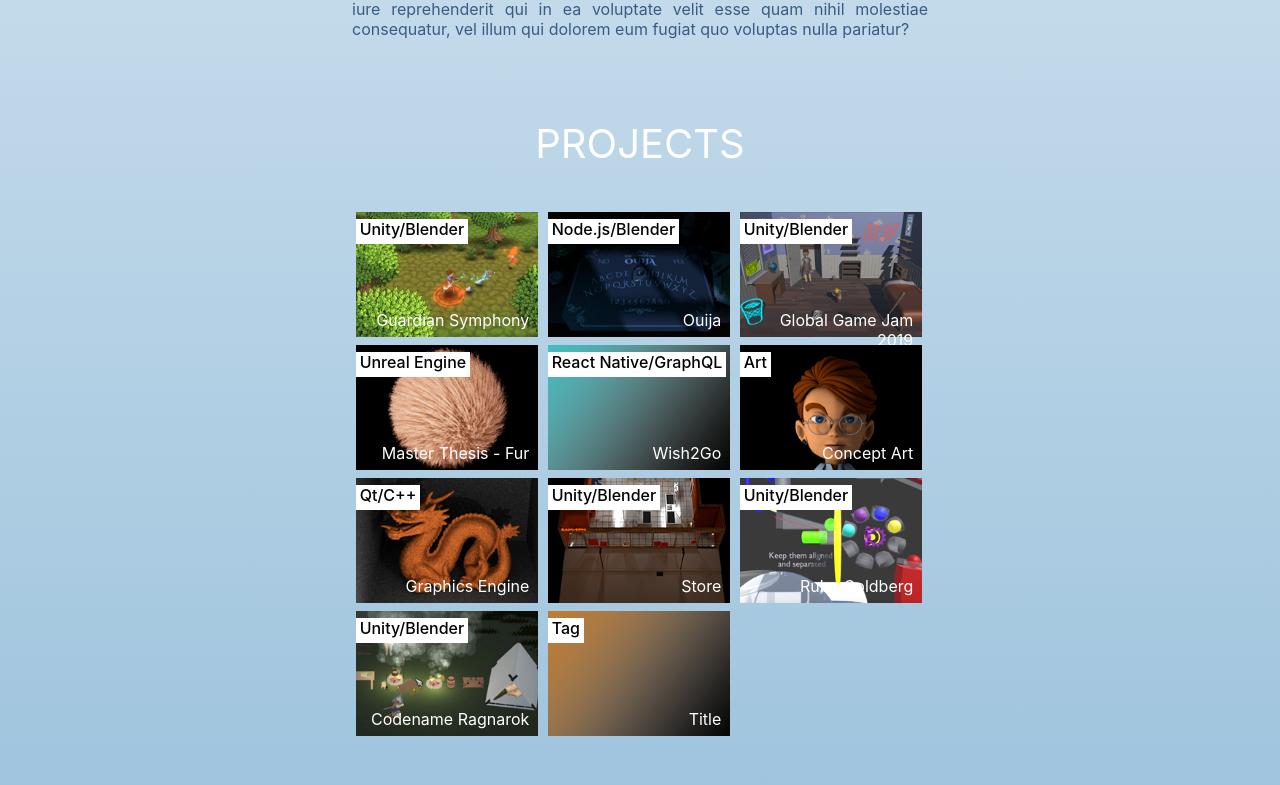
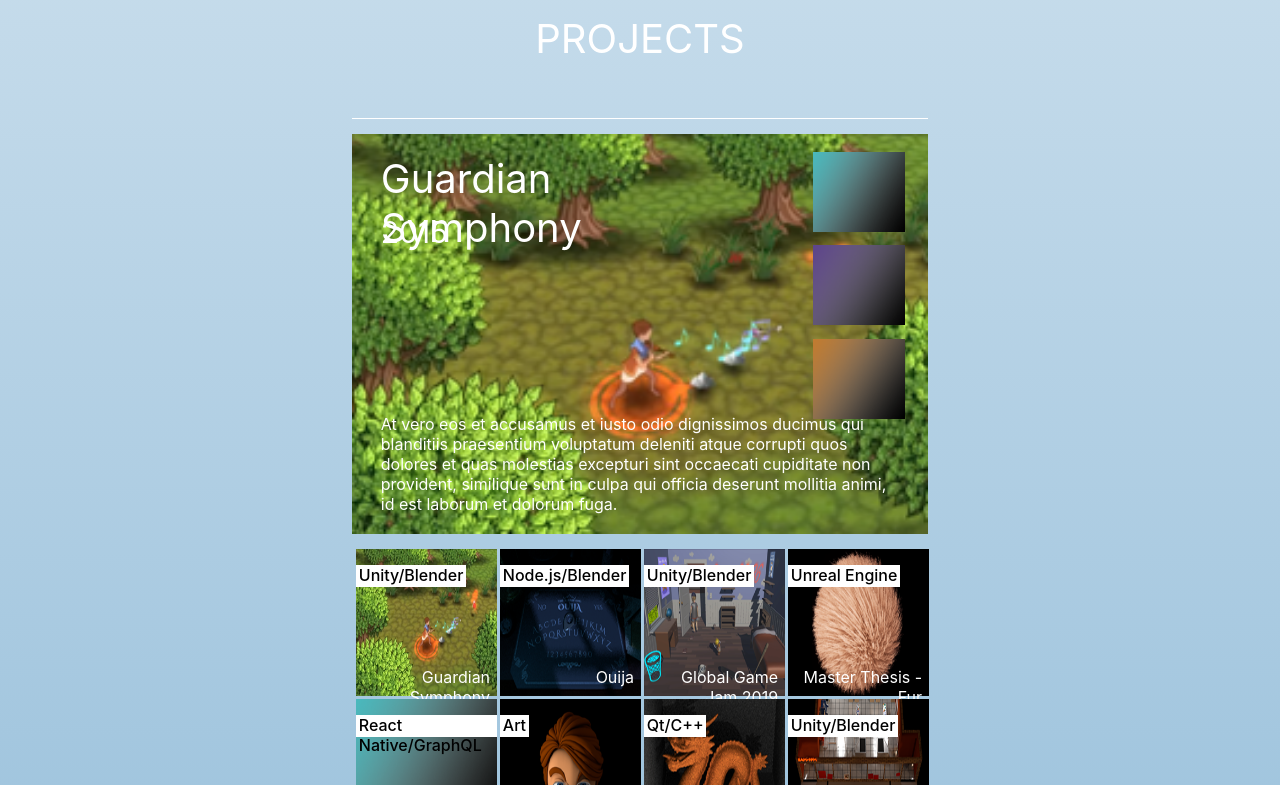
Before and after one commit to miht/leifhacks, a React (Create React App) app: page / in a window 1280 px wide. Shown: the part 1335-2120 px from the top of the page. Built offline with nearby package versions, Linux system fonts and the light colour scheme.

Commit message:
added refined projects view, with viewport.

```diff
--- a/src/components/components.css
+++ b/src/components/components.css
@@ -54,3 +54,11 @@
     width: 100%;
     height:  20%;
 }
+
+.Divider {
+    background-color: white;
+    height: 1px;
+    width: 100%;
+    margin-top: 15px;
+    margin-bottom: 15px;
+}
--- /dev/null
+++ b/src/components/components.jsx
@@ -0,0 +1,8 @@
+import React from 'react';
+import './components.css';
+
+function Divider() {
+    return <div className="Divider"/>;
+}
+
+export {Divider};
--- /dev/null
+++ b/src/components/projectDetailsPane.jsx
@@ -0,0 +1,35 @@
+import React, {useState} from 'react';
+import ProjectsPane from './projectspane';
+
+//Project Images
+import pImage1 from '../images/Project1.png';
+import pImage2 from '../images/Project2.png';
+import pImage3 from '../images/Project3.png';
+
+function ProjectDetailsPane(props) {
+
+    const [index, setIndex] = useState(0);
+
+    function onProjectSelected(index) {
+        setIndex(index);
+    }
+
+    const selectedProject = props.projects[index];
+    const thumbnails = [pImage1, pImage2, pImage3].map(image => {
+        return <img key={image} className="ProjectThumbnail" src={image}></img>;
+    })
+    return <div className="ProjectDetailsPane">
+        <div className="ProjectDetailsView" style={{ ... { backgroundImage: `url(${selectedProject.src})` } }}>
+            <p className="ProjectTitle">{selectedProject.title}</p>
+            <p className="ProjectDate">{selectedProject.date}</p>
+            <p className="ProjectDescription">{selectedProject.description}</p>
+            <div className="ProjectThumbnailList">
+                {thumbnails}
+            </div>
+        </div>
+        <ProjectsPane projects={props.projects} onClick={index => onProjectSelected(index)}>
+        </ProjectsPane>
+    </div>;
+}
+
+export default ProjectDetailsPane;
--- a/src/components/projectspane.jsx
+++ b/src/components/projectspane.jsx
@@ -2,8 +2,8 @@
 import React from 'react';
 
 function ProjectsPane (props) {
-    const projectItems = props.projects.map((item) => {
-        return <ProjectItem key={item.projectId} project={item} />;
+    const projectItems = props.projects.map((item, index) => {
+        return <ProjectItem key={item.projectId} project={item} onClick={() => props.onClick(index)} />;
     });
 
     return <div className="ProjectsPane">
@@ -12,7 +12,9 @@ function ProjectsPane (props) {
 }
 
 function ProjectItem (props) {
-    return <div className="ProjectItem" style={{... { backgroundImage: `url(${props.project.src})`}}}>
+    return <div className="ProjectItem"
+                onMouseOver={props.onClick}
+                style={{... { backgroundImage: `url(${props.project.src})`}}}>
         <div className="ProjectItemTitle">
             <p>{props.project.tag}</p>
         </div>
--- a/src/views/Home.css
+++ b/src/views/Home.css
@@ -17,7 +17,7 @@
     align-items: center;
     flex-direction: column;
     display: flex;
-    width: 100%;
+    width: 45%;
 }
 
 .Logo {
@@ -26,7 +26,6 @@
 
 .Paragraph {
     color: #385c84;
-    width: 45%;
     text-align: justify;
 }
 
@@ -38,7 +37,6 @@
 
 .Introduction {
     display: flex;
-    width: 45%;
     color: #385c84;
     flex-direction: row;
     justify-content: space-around;
@@ -86,11 +84,11 @@
 }
 
 .ProjectsPane {
+    width: 100%;
     display: grid;
     flex-direction: row;
-    width: 45%;
-    grid-template-columns: auto auto auto;
-    grid-template-rows: auto auto auto;
+    grid-template-columns: auto auto auto auto;
+    grid-template-rows: 150px 150px 150px;
 }
 
 .ProjectsPane > * {
@@ -98,28 +96,26 @@
 }
 
 .ProjectItem {
-    width: 95%;
-    height: 125px;
-    background-color: red;
+    width: 98%;
+    height: 98%;
     transition: transform .2s;
     position: relative;
-    background-size: cover;
+    background-size: 100% 100%;
     background-repeat: no-repeat;
 }
 
 .ProjectItemTitle {
     display: flex;
     position: absolute;
-    height: 20%;
+    height: 15%;
     width: 100%;
-    top:5%;
     left:  0%;
     color: white;
-    align-items: center;
 }
 
 .ProjectItemTitle p {
     height: 100%;
+    align-items: center;
     padding-left: 2%;
     padding-right: 2%;
     text-align: start;
@@ -140,15 +136,85 @@
 }
 
 .ProjectItem:hover {
-    transform: scale(1.03);
+    transform: scale(1.01);
 }
+
+.ProjectDetailsPane {
+    display: flex;
+    flex-direction: column;
+    width: 100%;
+}
+
+.ProjectTitle {
+    width: 50%;
+    font-size: 40px;
+    margin: 0%;
+    top: 5%;
+    left: 5%;
+    position: absolute;
+    color: white;
+    text-align: left;
+}
+
+.ProjectDate {
+    width: 40%;
+    font-size: 30px;
+    margin: 0%;
+    top: 20%;
+    left: 5%;
+    position: absolute;
+    color: white;
+    text-align: left;
+}
+
+.ProjectDescription {
+    width: 90%;
+    bottom: 5%;
+    left: 5%;
+    position: absolute;
+    color: white;
+    text-align: left;
+    margin: 0%;
+}
+
+.ProjectThumbnailList {
+    display: flex;
+    flex-direction: column;
+    height: 70%;
+    position: absolute;
+    margin: 2%;
+    top: 0%;
+    right: 0%;
+    width: 20%;
+    align-items: center;
+    justify-content: space-around;
+}
+
+.ProjectThumbnail {
+    width: 80%;
+    height: 80px;
+}
+
+.ProjectDetailsView {
+    background-repeat: no-repeat;
+    background-size: 100% 100%;
+    width: 100%;
+    height: 400px;
+    margin-bottom: 2%;
+    position: relative;
+    transition:background-image .2s;
+
+}
+
+.ProjectDetailsView > * {
+    transition:all .3s;
+ }
 
 .SkillsPane {
     display: flex;
     flex-direction: row;
     flex-wrap: wrap;
     justify-content: center;
-    width: 35%;
 }
 
 .SkillsPane p {
@@ -167,7 +233,6 @@
 .ReferencesPane {
     display: flex;
     flex-direction: column;
-    width: 45%;
     margin-bottom: 10%;
 }
 
--- a/src/views/home.jsx
+++ b/src/views/home.jsx
@@ -5,8 +5,10 @@ import ImageButton from '../components/imageButton';
 import HexagonalPanel from '../components/hexagonalpanel';
 import LinkLabel from '../components/linkLabel';
 import ProjectsPane from '../components/projectspane';
+import ProjectDetailsPane from '../components/projectDetailsPane';
 import SkillsPane from '../components/skillspane';
 import ReferencesPane from '../components/referencespane';
+import { Divider } from '../components/components';
 
 
 //Images
@@ -33,23 +35,67 @@ import pImageHelios from '../images/Project_Helios.png';
 import pImageStore from '../images/Project_Store.png';
 import pImageRubeGoldberg from '../images/Project_RubeGoldberg.png';
 import pImageCodenameRagnarok from '../images/Project_CodenameRagnarok.png';
+import pImageEarth from '../images/project_Earth.png';
+
 
 //Reference images
 import rImagePlaceholder from '../images/reference_Placeholder.png';
 
 
 const projects = [
-    { title: "Guardian Symphony", tag: "Unity/Blender", src: pImageGuardianSymphony },
-    { title: "Ouija", tag: "Node.js/Blender", src: pImageOuija },
-    { title: "Global Game Jam 2019", tag: "Unity/Blender", src: pImageGGJ  },
-    { title: "Master Thesis - Fur", tag: "Unreal Engine", src: pImageThesis  },
-    { title: "Wish2Go", tag: "React Native/GraphQL", src: pImage1  },
-    { title: "Concept Art", tag: "Art", src: pImageLeif  },
-    { title: "Graphics Engine", tag: "Qt/C++", src: pImageHelios  },
-    { title: "Store", tag: "Unity/Blender", src: pImageStore  },
-    { title: "Rube Goldberg", tag: "Unity/Blender", src: pImageRubeGoldberg  },
-    { title: "Codename Ragnarok", tag: "Unity/Blender", src: pImageCodenameRagnarok  },
-    { title: "Title", tag: "Tag", src: pImage3  },
+    {
+        title: "Guardian Symphony", tag: "Unity/Blender", src: pImageGuardianSymphony,
+        date: "2015",
+        description: "At vero eos et accusamus et iusto odio dignissimos ducimus qui blanditiis praesentium voluptatum deleniti atque corrupti quos dolores et quas molestias excepturi sint occaecati cupiditate non provident, similique sunt in culpa qui officia deserunt mollitia animi, id est laborum et dolorum fuga."},
+    {
+        title: "Ouija", tag: "Node.js/Blender", src: pImageOuija,
+        date: "2019",
+        description: "At vero eos et accusamus et iusto odio dignissimos ducimus qui blanditiis praesentium voluptatum deleniti atque corrupti quos dolores et quas molestias excepturi sint occaecati cupiditate non provident, similique sunt in culpa qui officia deserunt mollitia animi, id est laborum et dolorum fuga."
+    },
+    {
+        title: "Global Game Jam 2019", tag: "Unity/Blender", src: pImageGGJ,
+        date: "2019",
+        description: "Temporibus autem quibusdam et aut officiis debitis aut rerum necessitatibus saepe eveniet ut et voluptates repudiandae sint et molestiae non recusandae.Itaque earum rerum hic tenetur a sapiente delectus, ut aut reiciendis voluptatibus maiores alias consequatur aut perferendis doloribus asperiores repellat."
+    },
+    {
+        title: "Master Thesis - Fur", tag: "Unreal Engine", src: pImageThesis,
+        date: "2019",
+        description: "At vero eos et accusamus et iusto odio dignissimos ducimus qui blanditiis praesentium voluptatum deleniti atque corrupti quos dolores et quas molestias excepturi sint occaecati cupiditate non provident, similique sunt in culpa qui officia deserunt mollitia animi, id est laborum et dolorum fuga."
+    },
+    {
+        title: "Wish2Go", tag: "React Native/GraphQL", src: pImage1,
+        date: "2020",
+        description: "At vero eos et accusamus et iusto odio dignissimos ducimus qui blanditiis praesentium voluptatum deleniti atque corrupti quos dolores et quas molestias excepturi sint occaecati cupiditate non provident, similique sunt in culpa qui officia deserunt mollitia animi, id est laborum et dolorum fuga."
+    },
+    {
+        title: "Concept Art", tag: "Art", src: pImageLeif,
+        date: "2014-Today",
+        description: " Et harum quidem rerum facilis est et expedita distinctio. Nam libero tempore, cum soluta nobis est eligendi optio cumque nihil impedit quo minus id quod maxime placeat facere possimus, omnis voluptas assumenda est, omnis dolor repellendus. Temporibus autem quibusdam et aut officiis debitis aut rerum necessitatibus saepe eveniet ut et voluptates repudiandae sint et molestiae non recusandae."
+    },
+    {
+        title: "Graphics Engine", tag: "Qt/C++", src: pImageHelios,
+        date: "2018",
+        description: "At vero eos et accusamus et iusto odio dignissimos ducimus qui blanditiis praesentium voluptatum deleniti atque corrupti quos dolores et quas molestias excepturi sint occaecati cupiditate non provident, similique sunt in culpa qui officia deserunt mollitia animi, id est laborum et dolorum fuga."
+    },
+    {  title: "Store", tag: "Unity/Blender", src: pImageStore,
+        date: "2020-Ongoing",
+        description: "Duis aute irure dolor in reprehenderit in voluptate velit esse cillum dolore eu fugiat nulla pariatur. Excepteur sint occaecat cupidatat non proident, sunt in culpa qui officia deserunt mollit anim id est laborum.",
+  },
+    {
+        title: "Rube Goldberg", tag: "Unity/Blender", src: pImageRubeGoldberg,
+        date: "2016",
+        description: "At vero eos et accusamus et iusto odio dignissimos ducimus qui blanditiis praesentium voluptatum deleniti atque corrupti quos dolores et quas molestias excepturi sint occaecati cupiditate non provident, similique sunt in culpa qui officia deserunt mollitia animi, id est laborum et dolorum fuga."
+    },
+    {
+        title: "Codename Ragnarok", tag: "Unity/Blender", src: pImageCodenameRagnarok,
+        date: "On hold",
+        description: "At vero eos et accusamus et iusto odio dignissimos ducimus qui blanditiis praesentium voluptatum deleniti atque corrupti quos dolores et quas molestias excepturi sint occaecati cupiditate non provident, similique sunt in culpa qui officia deserunt mollitia animi, id est laborum et dolorum fuga."
+    },
+    {
+        title: "Earth", tag: "Blender", src: pImageEarth,
+        date: "2018",
+        description: "Ut enim ad minima veniam, quis nostrum exercitationem ullam corporis suscipit laboriosam, nisi ut aliquid ex ea commodi consequatur? Quis autem vel eum iure reprehenderit qui in ea voluptate velit esse quam nihil molestiae consequatur, vel illum qui dolorem eum fugiat quo voluptas nulla pariatur."
+    },
 ];
 
 const skills = [
@@ -76,7 +122,9 @@ const tools = [
     "Visual Studio",
     "Unreal Engine",
     "Qt Creator",
-    "Photoshop"
+    "Photoshop",
+    "Android Studio",
+    "Krita"
 ];
 
 const references = [
@@ -107,7 +155,7 @@ function Home() {
         <div className="Home">
             <div className="TitlePane">
                 <img src={logo} alt="Logo" className="Logo"></img>
-                <p className="Subtitle">Doing what I like the most</p>
+                <p className="Subtitle">Doing what I like best</p>
             </div>
             <div className="ContentPane">
                 <div className="Introduction">
@@ -126,18 +174,18 @@ function Home() {
                         <p>Leif T. Sundkvist</p>
                     </div>
                 </div>
-                <HexagonalPanel/>
                 <p className="Header">FOREWORD</p>
                 <p className="Paragraph">
                     Sed ut perspiciatis unde omnis iste natus error sit voluptatem accusantium doloremque laudantium, totam rem aperiam, eaque ipsa quae ab illo inventore veritatis et quasi architecto beatae vitae dicta sunt explicabo. Nemo enim ipsam voluptatem quia voluptas sit aspernatur aut odit aut fugit, sed quia consequuntur magni dolores eos qui ratione voluptatem sequi nesciunt. Neque porro quisquam est, qui dolorem ipsum quia dolor sit amet, consectetur, adipisci velit, sed quia non numquam eius modi tempora incidunt ut labore et dolore magnam aliquam quaerat voluptatem. Ut enim ad minima veniam, quis nostrum exercitationem ullam corporis suscipit laboriosam, nisi ut aliquid ex ea commodi consequatur? Quis autem vel eum iure reprehenderit qui in ea voluptate velit esse quam nihil molestiae consequatur, vel illum qui dolorem eum fugiat quo voluptas nulla pariatur?
                 </p>
+
+                <HexagonalPanel/>
+
                 <p className="Header">PROJECTS</p>
-            </div>
-
-            <ProjectsPane projects={projects}>
-
-            </ProjectsPane>
-
+                <Divider/>
+                <ProjectDetailsPane projects={projects}>
+                </ProjectDetailsPane>
+                <Divider />
                 <p className="Header">SKILLS</p>
                 <SkillsPane skills={skills}/>
 
@@ -148,6 +196,11 @@ function Home() {
                 <ReferencesPane references={references}/>
 
 
+
+            </div>
+
+
+
             <div className="ContactPane">
 
 
@@ -155,10 +208,6 @@ function Home() {
                     <p className="ContactSectionTitle"> Get in touch </p>
                     <p className="ContactSectionLabel">+46 ____ ____ ____</p>
                     <p className="ContactSectionLabel">leif.t.sundkvist@gmail.com</p>
-                </div>
-
-                <div className="ContactSectionPane">
-                    <p className="ContactSectionTitle"> References </p>
                 </div>
 
                 <div className="ContactSectionPane">
```
Also changed, not shown: src/images/Project1.png, src/images/project_Earth.png (added). Lines whose indentation alone changed are shown as unchanged.
